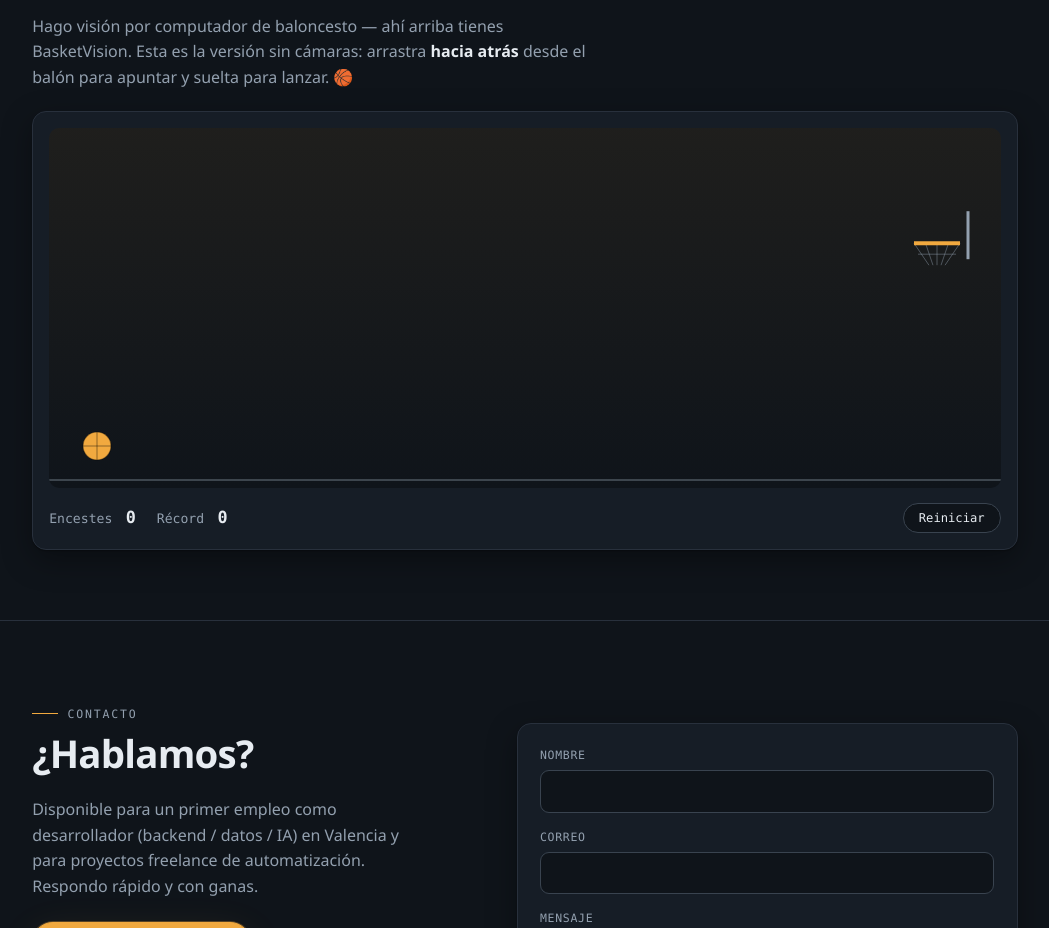
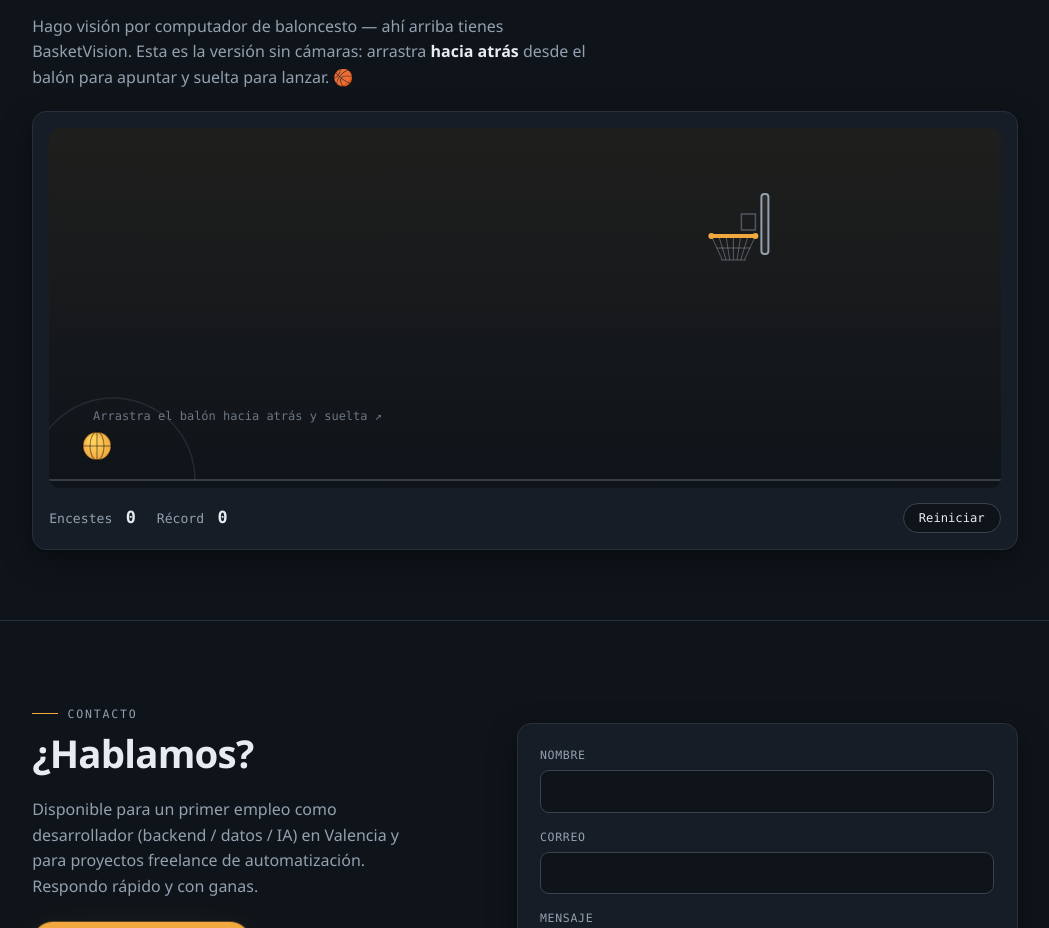
Before and after one commit to nsorlop/nsorlop.github.io, a plain HTML site: page index.html in a window 1280 px wide. Shown: the part 3620-4548 px from the top of the page, without its empty margins (115-1164 px from the left). Drawn offline with Linux system fonts and the light colour scheme.

Commit message:
Minijuego: canasta móvil, física que llega y diseño mejorado
- Física reequilibrada (llega de sobra): potencia y tope de velocidad
  subidos, gravedad baja para un arco flotante y controlable
- Canasta que se mueve en horizontal y acelera con el marcador
- Estela del balón, efecto "+1" y destello del aro al encestar
- Tablero, red cónica, arco de tiro, balón con volumen y hint inicial

Co-Authored-By: Claude Opus 4.8 <noreply@anthropic.com>

```diff
--- a/index.html
+++ b/index.html
@@ -632,14 +632,22 @@
     var ctx=canvas.getContext('2d');
     var scoreEl=document.getElementById('score'), bestEl=document.getElementById('best'), resetEl=document.getElementById('reset');
     var W=0,H=0,DPR=1, ball, hoop, aiming=false, aimCur=null, shooting=false, scored=false, score=0, best=0;
-    var POW=0.135, G=0.28, MAXV=14;   // potencia de lanzamiento, gravedad y velocidad máxima
+    var POW=0.12, G=0.24, MAXV=19;   // potencia, gravedad y velocidad máxima (arco flotante que llega)
+    var trail=[], flash=0, pop=null;
     function css(v,f){ return (getComputedStyle(document.documentElement).getPropertyValue(v)||f).trim(); }
     try{ best=parseInt(localStorage.getItem('bv_best')||'0',10)||0; }catch(e){}
     if(bestEl) bestEl.textContent=best;
 
-    function placeHoop(){ hoop={x:W-64, y:H*0.32, w:46}; }
-    function newHoop(){ hoop.y=H*(0.22+Math.random()*0.30); hoop.x=W-(50+Math.random()*40); }
-    function resetBall(){ ball={x:48,y:H-42,r:14,vx:0,vy:0}; shooting=false; scored=false; }
+    function placeHoop(){ hoop={x:W-64, y:H*0.30, w:44, vx:1}; }
+    function newHoop(){ hoop.y=H*(0.20+Math.random()*0.30); }
+    function resetBall(){ ball={x:48,y:H-42,r:14,vx:0,vy:0}; trail=[]; shooting=false; scored=false; }
+    function hoopMove(){
+      var spd=Math.min(2.8, 0.8+score*0.12);            // se acelera con el marcador
+      hoop.vx=(hoop.vx>=0?1:-1)*spd; hoop.x+=hoop.vx;
+      var minX=W*0.5, maxX=W-46;
+      if(hoop.x<minX){ hoop.x=minX; hoop.vx=Math.abs(hoop.vx); }
+      if(hoop.x>maxX){ hoop.x=maxX; hoop.vx=-Math.abs(hoop.vx); }
+    }
     function resize(){
       DPR=Math.min(window.devicePixelRatio||1,2);
       W=canvas.clientWidth; H=canvas.clientHeight;
@@ -658,52 +666,90 @@
       shooting=true; scored=false; if(e.cancelable) e.preventDefault();
     }
     function update(){
+      hoopMove();
+      if(pop){ pop.y-=0.7; pop.life--; if(pop.life<=0) pop=null; }
+      if(flash>0) flash--;
       if(shooting){
+        trail.push({x:ball.x,y:ball.y}); if(trail.length>10) trail.shift();
         ball.vy+=G; ball.x+=ball.vx; ball.y+=ball.vy;
         if(ball.x<ball.r){ ball.x=ball.r; ball.vx*=-0.6; }
         if(ball.x>W-ball.r){ ball.x=W-ball.r; ball.vx*=-0.6; }
         var rimL=hoop.x-hoop.w/2, rimR=hoop.x+hoop.w/2;
-        if(!scored && ball.vy>0 && ball.x>rimL && ball.x<rimR && Math.abs(ball.y-hoop.y)<7){
+        if(!scored && ball.vy>0 && ball.x>rimL && ball.x<rimR && Math.abs(ball.y-hoop.y)<8){
           scored=true; score++; if(score>best){ best=score; try{localStorage.setItem('bv_best',best);}catch(e){} bestEl.textContent=best; }
-          scoreEl.textContent=score; newHoop(); setTimeout(resetBall,450);
+          scoreEl.textContent=score; flash=18; pop={x:hoop.x,y:hoop.y-14,life:42}; newHoop(); setTimeout(resetBall,480);
         }
         if(ball.y>H-ball.r){
           ball.y=H-ball.r; ball.vy*=-0.5; ball.vx*=0.7;
-          if(Math.abs(ball.vy)<1.6){ resetBall(); }
+          if(Math.abs(ball.vy)<1.4){ resetBall(); }
         }
       }
     }
+    function roundRect(x,y,w,h,r){ ctx.beginPath(); ctx.moveTo(x+r,y); ctx.arcTo(x+w,y,x+w,y+h,r); ctx.arcTo(x+w,y+h,x,y+h,r); ctx.arcTo(x,y+h,x,y,r); ctx.arcTo(x,y,x+w,y,r); ctx.closePath(); }
+    function lighten(hex){ var c=(hex||'#F1A93F').replace('#',''); if(c.length===3) c=c[0]+c[0]+c[1]+c[1]+c[2]+c[2];
+      var r=Math.min(255,parseInt(c.substr(0,2),16)+55), g=Math.min(255,parseInt(c.substr(2,2),16)+42), b=Math.min(255,parseInt(c.substr(4,2),16)+30);
+      return 'rgb('+r+','+g+','+b+')'; }
     function draw(){
       ctx.clearRect(0,0,W,H);
       var mut=css('--muted','#93a0af'), acc=css('--accent','#F1A93F');
-      // floor
-      ctx.strokeStyle=mut; ctx.globalAlpha=.35; ctx.lineWidth=2;
-      ctx.beginPath(); ctx.moveTo(0,H-8); ctx.lineTo(W,H-8); ctx.stroke(); ctx.globalAlpha=1;
+      // court: floor + arco de tiro
+      ctx.strokeStyle=mut; ctx.globalAlpha=.30; ctx.lineWidth=2;
+      ctx.beginPath(); ctx.moveTo(0,H-8); ctx.lineTo(W,H-8); ctx.stroke();
+      ctx.globalAlpha=.14; ctx.lineWidth=1.5;
+      ctx.beginPath(); ctx.arc(64,H-8,82,Math.PI,2*Math.PI); ctx.stroke();
+      ctx.globalAlpha=1;
+
       var rimL=hoop.x-hoop.w/2, rimR=hoop.x+hoop.w/2;
-      // backboard
-      ctx.strokeStyle=mut; ctx.lineWidth=3;
-      ctx.beginPath(); ctx.moveTo(rimR+8,hoop.y-32); ctx.lineTo(rimR+8,hoop.y+16); ctx.stroke();
-      // net
-      ctx.strokeStyle=mut; ctx.globalAlpha=.45; ctx.lineWidth=1;
-      for(var i=0;i<=4;i++){ var x=rimL+(hoop.w/4)*i; ctx.beginPath(); ctx.moveTo(x,hoop.y); ctx.lineTo(hoop.x+((x-hoop.x)*0.35),hoop.y+22); ctx.stroke(); }
-      ctx.beginPath(); ctx.moveTo(rimL+4,hoop.y+11); ctx.lineTo(rimR-4,hoop.y+11); ctx.stroke(); ctx.globalAlpha=1;
-      // rim
-      ctx.strokeStyle=acc; ctx.lineWidth=4; ctx.beginPath(); ctx.moveTo(rimL,hoop.y); ctx.lineTo(rimR,hoop.y); ctx.stroke();
-      // aim prediction
+      // tablero
+      ctx.save();
+      ctx.fillStyle='rgba(255,255,255,.06)'; ctx.strokeStyle=mut; ctx.lineWidth=2;
+      roundRect(rimR+6,hoop.y-42,7,60,3); ctx.fill(); ctx.stroke();
+      ctx.globalAlpha=.45; ctx.lineWidth=1.5; ctx.strokeRect(rimR-14,hoop.y-22,14,16);
+      ctx.restore();
+      // red (cónica)
+      ctx.strokeStyle=mut; ctx.globalAlpha=.5; ctx.lineWidth=1;
+      var depth=24, nb=hoop.w*0.5;
+      for(var i=0;i<=6;i++){ var tx=rimL+(hoop.w/6)*i, bx=hoop.x-nb/2+(nb/6)*i;
+        ctx.beginPath(); ctx.moveTo(tx,hoop.y); ctx.lineTo(bx,hoop.y+depth); ctx.stroke(); }
+      for(var j=1;j<=2;j++){ var yy=hoop.y+(depth/2)*j, ww=hoop.w-(hoop.w-nb)*(j/2)*0.9;
+        ctx.beginPath(); ctx.moveTo(hoop.x-ww/2,yy); ctx.lineTo(hoop.x+ww/2,yy); ctx.stroke(); }
+      ctx.globalAlpha=1;
+      // aro (destella al encestar)
+      var rc = flash>0 ? '#ffffff' : acc;
+      ctx.strokeStyle=rc; ctx.lineWidth=4; ctx.beginPath(); ctx.moveTo(rimL,hoop.y); ctx.lineTo(rimR,hoop.y); ctx.stroke();
+      ctx.fillStyle=rc; ctx.beginPath(); ctx.arc(rimL,hoop.y,3,0,6.2832); ctx.fill();
+      ctx.beginPath(); ctx.arc(rimR,hoop.y,3,0,6.2832); ctx.fill();
+
+      // predicción de tiro
       if(aiming && aimCur){
         var vx=(ball.x-aimCur.x)*POW, vy=(ball.y-aimCur.y)*POW;
         var sp=Math.sqrt(vx*vx+vy*vy); if(sp>MAXV){ vx=vx/sp*MAXV; vy=vy/sp*MAXV; }
         var px=ball.x, py=ball.y;
         ctx.fillStyle=acc; ctx.globalAlpha=.5;
-        for(var t=0;t<26;t++){ px+=vx; py+=vy; vy+=G; if(t%2===0){ ctx.beginPath(); ctx.arc(px,py,2,0,6.2832); ctx.fill(); } }
+        for(var t=0;t<30;t++){ px+=vx; py+=vy; vy+=G; if(t%2===0){ ctx.beginPath(); ctx.arc(px,py,2,0,6.2832); ctx.fill(); } }
         ctx.globalAlpha=1;
       }
-      // ball
-      ctx.fillStyle=acc; ctx.beginPath(); ctx.arc(ball.x,ball.y,ball.r,0,6.2832); ctx.fill();
-      ctx.strokeStyle='rgba(0,0,0,.35)'; ctx.lineWidth=1.2;
+      // estela del balón
+      for(var k=0;k<trail.length;k++){ ctx.globalAlpha=(k/trail.length)*0.26; ctx.fillStyle=acc;
+        ctx.beginPath(); ctx.arc(trail[k].x,trail[k].y,ball.r*0.78,0,6.2832); ctx.fill(); }
+      ctx.globalAlpha=1;
+      // balón con volumen + costuras
+      var grd=ctx.createRadialGradient(ball.x-5,ball.y-6,3,ball.x,ball.y,ball.r);
+      grd.addColorStop(0,lighten(acc)); grd.addColorStop(1,acc);
+      ctx.fillStyle=grd; ctx.beginPath(); ctx.arc(ball.x,ball.y,ball.r,0,6.2832); ctx.fill();
+      ctx.strokeStyle='rgba(0,0,0,.42)'; ctx.lineWidth=1.2;
       ctx.beginPath(); ctx.arc(ball.x,ball.y,ball.r,0,6.2832); ctx.stroke();
       ctx.beginPath(); ctx.moveTo(ball.x-ball.r,ball.y); ctx.lineTo(ball.x+ball.r,ball.y); ctx.stroke();
       ctx.beginPath(); ctx.moveTo(ball.x,ball.y-ball.r); ctx.lineTo(ball.x,ball.y+ball.r); ctx.stroke();
+      ctx.beginPath(); ctx.ellipse(ball.x,ball.y,ball.r*0.5,ball.r,0,0,6.2832); ctx.stroke();
+      // +1 al encestar
+      if(pop){ ctx.globalAlpha=Math.max(0,pop.life/42); ctx.fillStyle=acc;
+        ctx.font='700 16px ui-monospace,Consolas,monospace'; ctx.textAlign='center';
+        ctx.fillText('+1',pop.x,pop.y); ctx.textAlign='left'; ctx.globalAlpha=1; }
+      // pista libre: hint inicial
+      if(!shooting && !aiming && score===0){
+        ctx.fillStyle=mut; ctx.globalAlpha=.7; ctx.font='12px ui-monospace,Consolas,monospace'; ctx.textAlign='left';
+        ctx.fillText('Arrastra el balón hacia atrás y suelta ↗', ball.x-4, ball.y-ball.r-12); ctx.globalAlpha=1; }
     }
     function loop(){ update(); draw(); requestAnimationFrame(loop); }
 
```
